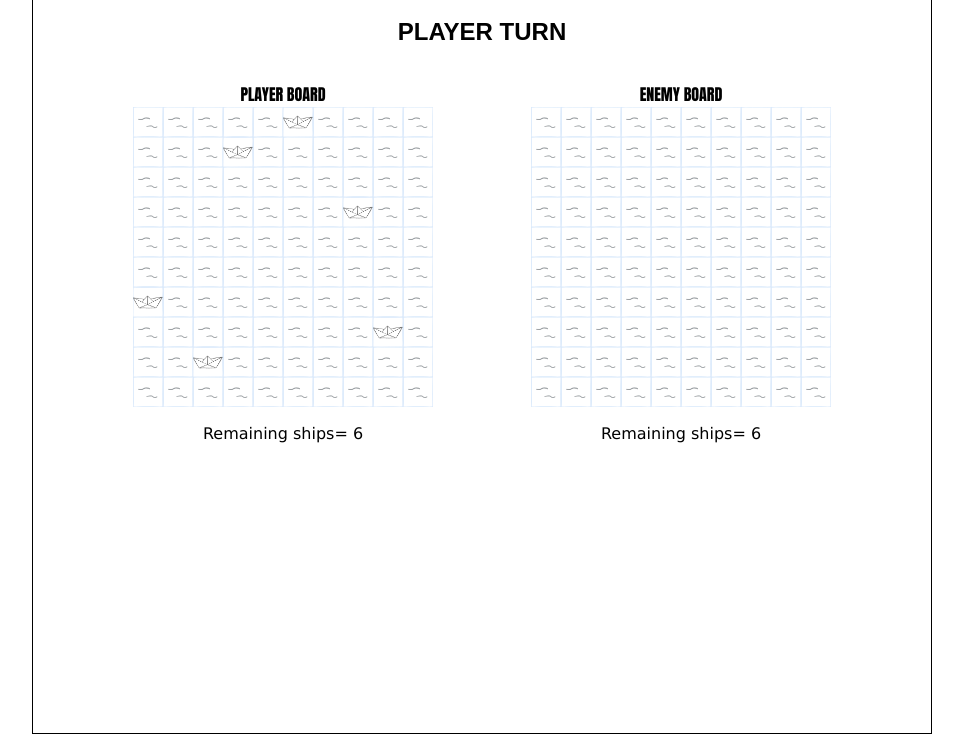
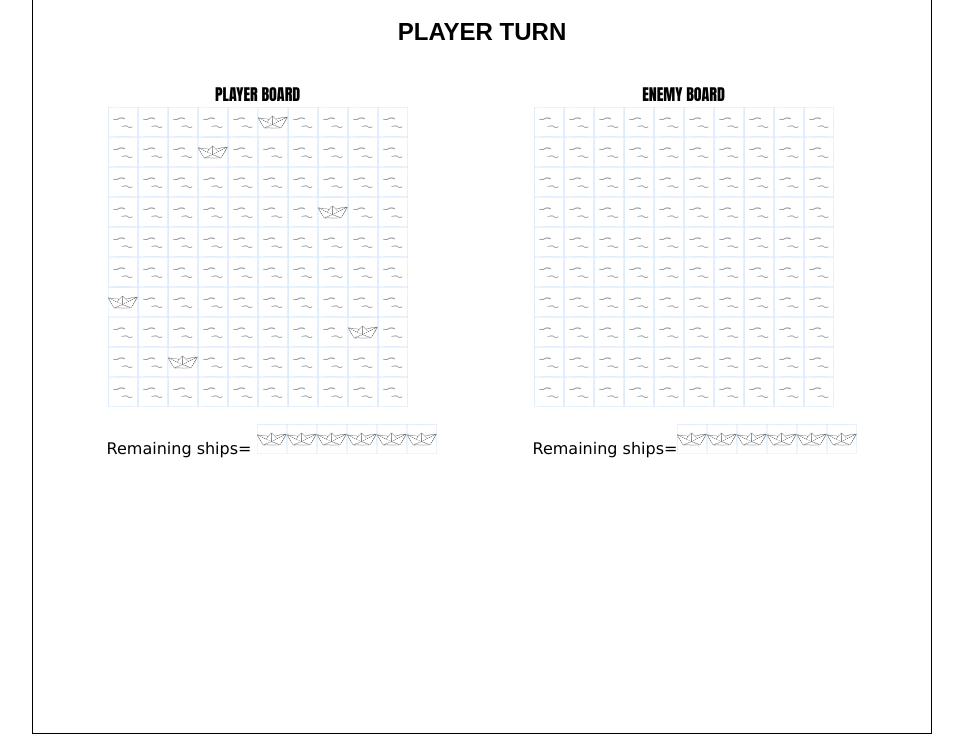
Before and after one commit to TebyTeb/hundir-la-flota, a plain HTML site: page index.html in a window 1280 px wide. Both pictures are taken after a click on the button "START GAME!". Shown: the part 74-808 px from the top of the page, without its empty margins (158-1121 px from the left). Drawn offline with Linux system fonts and the light colour scheme; a web font is replaced by a local one.

Commit message:
añade vidas con imagenes de barquitos

```diff
--- a/css/style.css
+++ b/css/style.css
@@ -129,3 +129,8 @@ caption {
 #player-info,#enemy-info {
     font-family: Verdana, Geneva, Tahoma, sans-serif;
 }
+
+.lifes{
+    width: 30px;
+    height: 30px;
+}
--- a/js/index.js
+++ b/js/index.js
@@ -23,7 +23,7 @@ function newBoard(owner) {
 
     let info = document.createElement('div')
     info.setAttribute('id', `${owner}-info`)
-    info.innerHTML = `<p>Remaining ships = ${shipAmount}</p>`
+    info.innerHTML = `<p>Remaining ships = ${returnBoatImages(shipAmount)}</p>`
 
     document.querySelector('.canvas').appendChild(side)
     document.querySelector(`#${owner}-side`).appendChild(board)
@@ -157,10 +157,10 @@ checkHit = function (map, currMap, cell, y, x) {
     if (map[y][x] === 1) {
         if (currMap === 'enemy') {
             playerShips--
-            document.querySelector(`#player-info p`).innerText = `Remaining ships= ${playerShips}`
+            document.querySelector(`#player-info p`).innerHTML = `Remaining ships= ${returnBoatImages(playerShips)}`
         } else {
             enemyShips--
-            document.querySelector(`#enemy-info p`).innerText = `Remaining ships= ${enemyShips}`
+            document.querySelector(`#enemy-info p`).innerHTML = `Remaining ships= ${returnBoatImages(enemyShips)}`
         }
         map[y][x] = 3
         printHit(cell)
@@ -236,8 +236,8 @@ function StartGame() {
     }
     printShips('player-board', playerMap)
     /* printShips('enemy-board', enemyMap) */
-    document.querySelector(`#player-info p`).innerText = `Remaining ships= ${playerShips}`
-    document.querySelector(`#enemy-info p`).innerText = `Remaining ships= ${enemyShips}`
+    document.querySelector(`#player-info p`).innerHTML = `Remaining ships= ${returnBoatImages(playerShips)}`
+    document.querySelector(`#enemy-info p`).innerHTML = `Remaining ships=${returnBoatImages(enemyShips)}`
     buttonStart.onclick = null;
     var divButton = document.querySelector("#main-button");
     divButton.classList.add('hide-button')
@@ -260,6 +260,14 @@ function EndGame() {
     enemyMap = createBattleMap(shipAmount)
     arrayAttacks = []
     buttonStart.addEventListener('click', StartGame)
+}
+
+function returnBoatImages(count){
+    let result = ""
+    for(let i = 0; i<count; i++){
+        result = result + `<img class='lifes' src='img/boat.png'></img>`
+    }
+    return result
 }
 
 /** --SETUP-- **/
```
